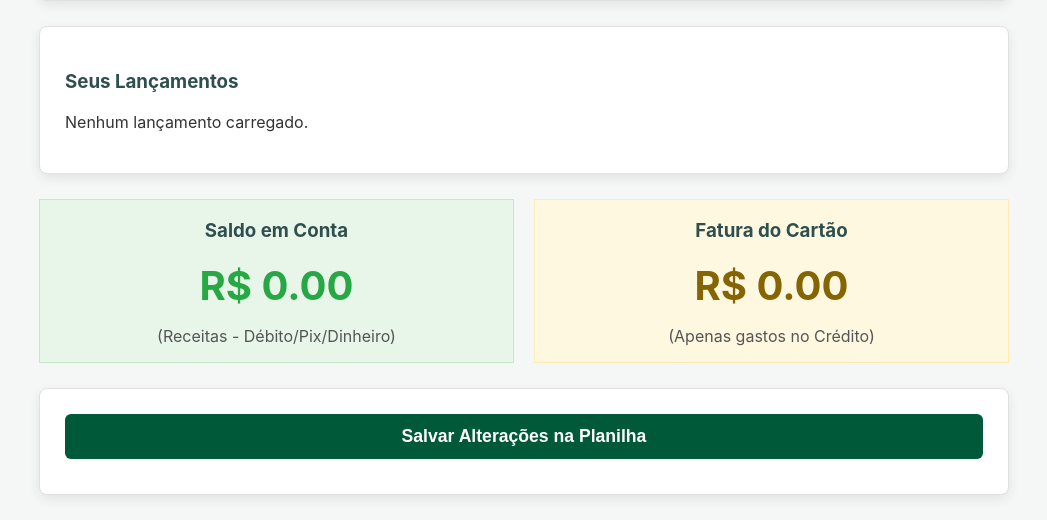
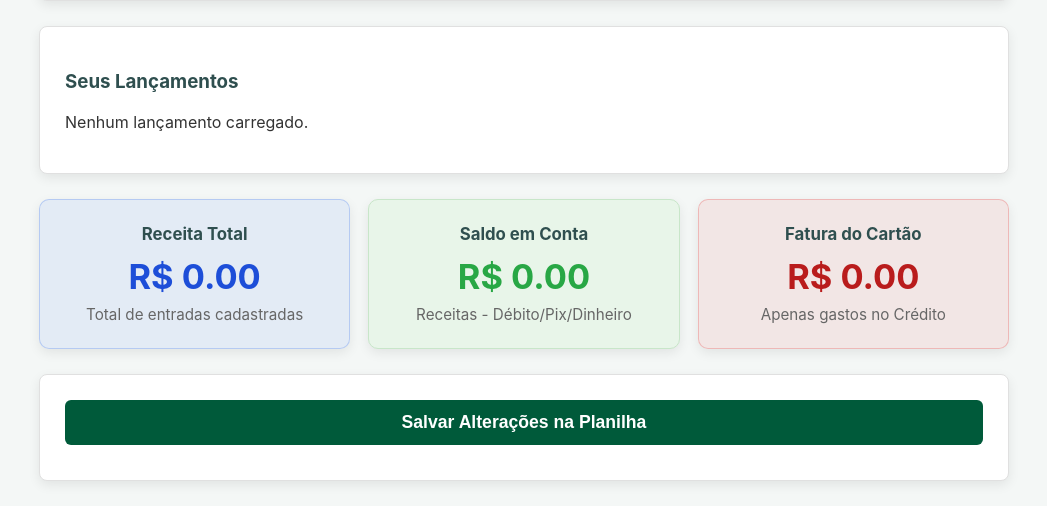
Before and after one commit to maarques/Monitoramento_Gastos, a Flask app: page /dashboard in a window 1280 px wide. Shown: the part 966-1486 px from the top of the page, without its empty margins (116-1163 px from the left). After the commit the page ends 1458 px from the top, so only its background shows below. Run offline with Flask 2, Linux system fonts and the light colour scheme.

Commit message:
adicionando card de receitas totais

```diff
--- a/static/css/style.css
+++ b/static/css/style.css
@@ -29,11 +29,16 @@
   --msg-success: #28a745;
   --msg-error: #dc3545;
 
+  --bg-card-receita: rgba(37, 99, 235, 0.08);
+  --border-card-receita: rgba(37, 99, 235, 0.24);
+  --text-card-receita: #1d4ed8;
+
   --bg-card-saldo: #e8f5e9;
   --border-card-saldo: #c8e6c9;
 
-  --bg-card-fatura: #fff8e1;
-  --border-card-fatura: #ffecb3;
+  --bg-card-fatura: rgba(220, 38, 38, 0.08);
+  --border-card-fatura: rgba(220, 38, 38, 0.24);
+  --text-card-fatura: #b91c1c;
 }
 
 [data-theme="dark"] {
@@ -75,11 +80,16 @@
   --msg-success: #34d399;
   --msg-error: #f87171;
 
+  --bg-card-receita: rgba(59, 130, 246, 0.08);
+  --border-card-receita: rgba(59, 130, 246, 0.22);
+  --text-card-receita: #93c5fd;
+
   --bg-card-saldo: rgba(16, 185, 129, 0.05);
   --border-card-saldo: rgba(16, 185, 129, 0.2);
 
-  --bg-card-fatura: rgba(245, 158, 11, 0.05);
-  --border-card-fatura: rgba(245, 158, 11, 0.2);
+  --bg-card-fatura: rgba(248, 113, 113, 0.08);
+  --border-card-fatura: rgba(248, 113, 113, 0.22);
+  --text-card-fatura: #fca5a5;
 }
 
 /* ESTILOS GERAIS*/
@@ -379,14 +389,72 @@ button:disabled {
   .topbar h1 { font-size: 1.5em; }
 }
 
+
+
+.summary-cards {
+  display: grid;
+  grid-template-columns: repeat(3, 1fr);
+  gap: 18px;
+  margin-bottom: 25px;
+}
+
+.summary-card {
+  text-align: center;
+  border-radius: 10px;
+  padding: 24px 18px;
+  box-shadow: 0 4px 12px rgba(0,0,0,0.08);
+  transition: background-color 0.3s ease, border-color 0.3s ease, transform 0.2s ease;
+}
+
+.summary-card:hover {
+  transform: translateY(-2px);
+}
+
+.summary-card h3 {
+  margin: 0;
+  font-size: 1.05em;
+}
+
+.summary-card h1 {
+  font-size: 2.15em;
+  margin: 12px 0 8px;
+}
+
+.summary-card p {
+  margin: 0;
+  color: var(--text-muted);
+  font-size: 0.95em;
+}
+
+.card-receita {
+  background-color: var(--bg-card-receita) !important;
+  border: 1px solid var(--border-card-receita) !important;
+}
+
+.card-receita h1 {
+  color: var(--text-card-receita);
+}
+
 .card-saldo {
   background-color: var(--bg-card-saldo) !important;
   border: 1px solid var(--border-card-saldo) !important;
-  transition: background-color 0.3s ease, border-color 0.3s ease;
 }
 
 .card-fatura {
   background-color: var(--bg-card-fatura) !important;
   border: 1px solid var(--border-card-fatura) !important;
-  transition: background-color 0.3s ease, border-color 0.3s ease;
 }
+
+.card-fatura h1 {
+  color: var(--text-card-fatura);
+}
+
+@media (max-width: 900px) {
+  .summary-cards {
+    grid-template-columns: 1fr;
+  }
+
+  .summary-card h1 {
+    font-size: 2em;
+  }
+}
--- a/static/js/app.js
+++ b/static/js/app.js
@@ -40,7 +40,8 @@ const incomeValueInput = document.getElementById('income-value');
 const addIncomeButton = document.getElementById('btn-add-income');
 const incomeList = document.getElementById('income-list');
 const balanceDisplay = document.getElementById('balance-display');
-const fileId = window.APP_FILE || 'default_file';
+const TEMP_FILE_ID = 'nova_planilha';
+const fileId = window.APP_FILE || TEMP_FILE_ID;
 
 const incomeStorageKey = 'incomes_' + fileId;
 let incomes = [];
@@ -147,10 +148,11 @@ incomeList?.addEventListener('click', (e) => {
 
 // Função para atualizar o saldo
 function updateBalance() {
+    const incomeTotalDisplay = document.getElementById('income-total-display');
     const balanceDisplay = document.getElementById('balance-display');
     const creditDisplay = document.getElementById('credit-display');
 
-    if (!balanceDisplay || !creditDisplay) return;
+    if (!incomeTotalDisplay || !balanceDisplay || !creditDisplay) return;
 
     const totalReceitas = getTotalIncome();
 
@@ -176,6 +178,8 @@ function updateBalance() {
             }
         }
     });
+
+    incomeTotalDisplay.textContent = 'R$ ' + totalReceitas.toFixed(2);
 
     const restante = totalReceitas - totalDebito;
 
@@ -592,6 +596,16 @@ updateBalance();
     body: JSON.stringify({ source_file, target_file })
     }).then(r => r.json()).then(res => {
     if (res.ok) {
+        // Garante que as receitas criadas antes de salvar a planilha
+        // fiquem vinculadas ao nome definitivo do arquivo.
+        const targetIncomeStorageKey = 'incomes_' + target_file;
+        localStorage.setItem(targetIncomeStorageKey, JSON.stringify(incomes));
+
+        // Se era uma planilha nova, limpa a chave temporária.
+        if (!source_file) {
+            localStorage.removeItem('incomes_' + TEMP_FILE_ID);
+        }
+
         isDirty = false;
         msg.textContent = 'Planilha salva com sucesso!';
         msg.className = 'success';
--- a/templates/dashboard.html
+++ b/templates/dashboard.html
@@ -122,18 +122,24 @@
     </div>
   </section>
 
-  <div style="display: flex; gap: 20px; justify-content: center; margin-bottom: 25px;">
-    <section class="card-saldo" style="flex: 1; text-align: center; background-color: #e8f3ee; border: 2px solid #005A3A; margin-bottom: 0;">
-      <h3>Saldo em Conta</h3>
-      <h1 id="balance-display" style="color: #005A3A; font-size: 2.5em; margin: 10px 0;">R$ 0.00</h1>
-      <p style="color: #555;">(Receitas - Débito/Pix/Dinheiro)</p>
-    </section>
+  <div class="summary-cards">
+  <section class="summary-card card-receita">
+    <h3>Receita Total</h3>
+    <h1 id="income-total-display">R$ 0.00</h1>
+    <p>Total de entradas cadastradas</p>
+  </section>
 
-    <section class="card-fatura" style="flex: 1; text-align: center; background-color: #fff3cd; border: 2px solid #ffc107; margin-bottom: 0;">
-      <h3>Fatura do Cartão</h3>
-      <h1 id="credit-display" style="color: #856404; font-size: 2.5em; margin: 10px 0;">R$ 0.00</h1>
-      <p style="color: #555;">(Apenas gastos no Crédito)</p>
-    </section>
+  <section class="summary-card card-saldo">
+    <h3>Saldo em Conta</h3>
+    <h1 id="balance-display">R$ 0.00</h1>
+    <p>Receitas - Débito/Pix/Dinheiro</p>
+  </section>
+
+  <section class="summary-card card-fatura">
+    <h3>Fatura do Cartão</h3>
+    <h1 id="credit-display">R$ 0.00</h1>
+    <p>Apenas gastos no Crédito</p>
+  </section>
   </div>
 
   <section class="box save-section">
```
Lines whose indentation alone changed are shown as unchanged.
